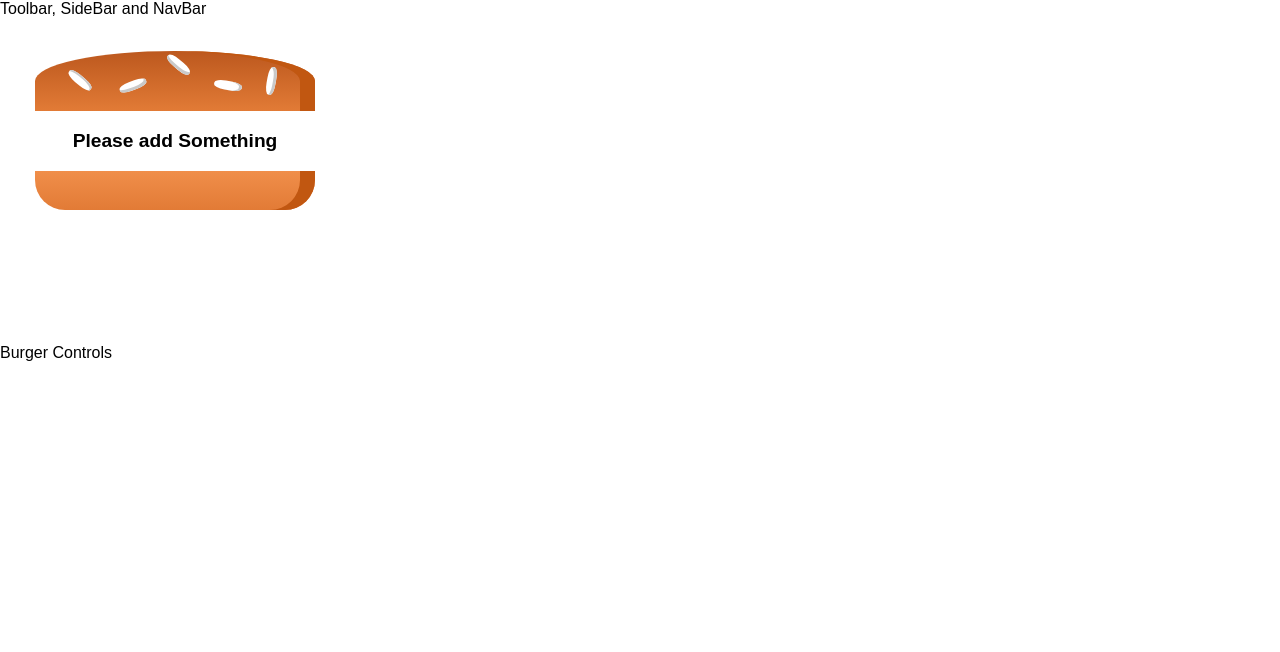
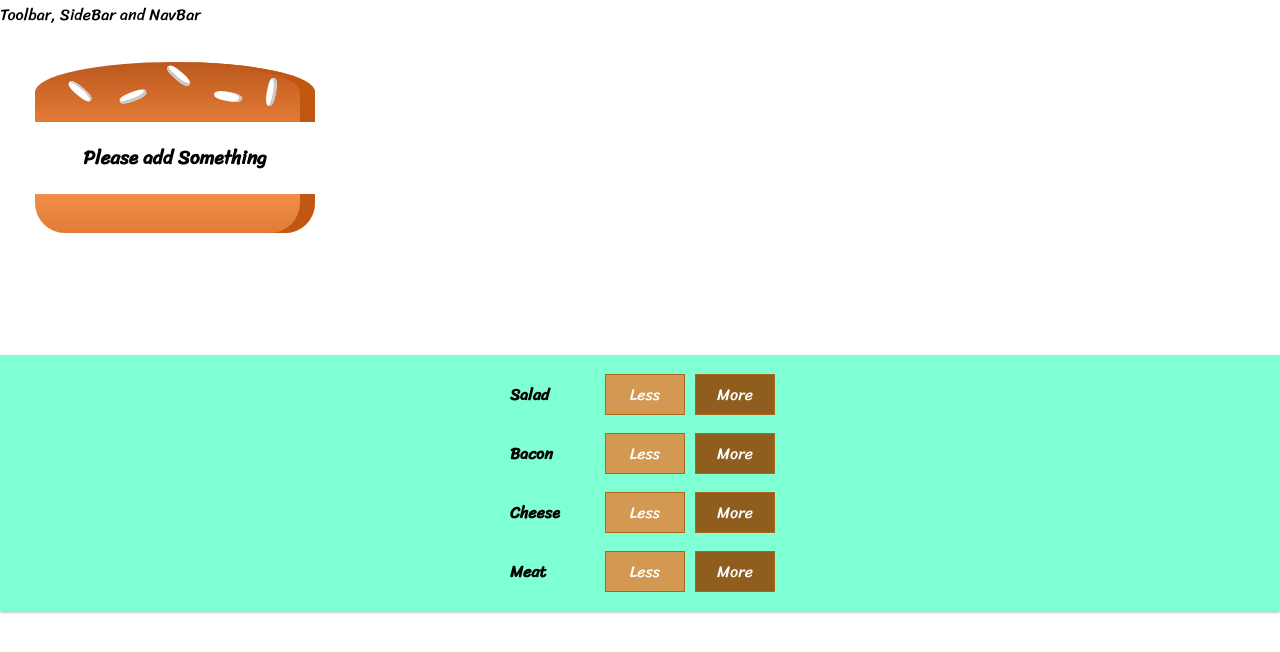
Before and after one commit to gmaharsh/Burger-Builder, a React app in the folder app/: page / in a window 1280 px wide. Shown: the top 652 px of the page. Built offline with nearby package versions, Linux system fonts and the light colour scheme.

Commit message:
Added Built Controls

```diff
--- a/app/public/index.html
+++ b/app/public/index.html
@@ -10,6 +10,8 @@
     -->
     <link rel="manifest" href="%PUBLIC_URL%/manifest.json">
     <link rel="shortcut icon" href="%PUBLIC_URL%/favicon.ico">
+    <link href="https://fonts.googleapis.com/css2?family=Sriracha&display=swap" rel="stylesheet">
+
     <!--
       Notice the use of %PUBLIC_URL% in the tags above.
       It will be replaced with the URL of the `public` folder during the build.
--- /dev/null
+++ b/app/src/components/Burger/BuiltControls/BuildControl/BuiltControl.css
@@ -0,0 +1,56 @@
+.BuildControl {
+    display: flex;
+    justify-content: space-between;
+    align-items: center;
+    margin: 5px 0;
+}
+
+.BuildControl button {
+    display: block;
+    font: inherit;
+    padding: 5px;
+    margin: 0 5px;
+    width: 80px;
+    border: 1px solid #AA6817;
+    cursor: pointer;
+    outline: none;
+}
+
+.BuildControl button:disabled {
+    background-color: #AC9980;
+    border: 1px solid #7E7365;
+    color: #ccc;
+    cursor: default;
+}
+
+.BuildControl button:hover:disabled {
+    background-color: #AC9980;
+    color: #ccc;
+    cursor: not-allowed;
+}
+
+.Label {
+    padding: 10px;
+    font-weight: bold;
+    width: 80px;
+}
+
+.BuildControl .Less {
+    background-color: #D39952;
+    color: white;
+}
+
+.BuildControl .More {
+    background-color: #8F5E1E;
+    color: white;
+}
+
+.BuildControl .Less:hover, .BuildControl .Less:active {
+    background-color: #DAA972;
+    color: white;
+}
+
+.BuildControl .More:hover,.BuildControl .More:active {
+    background-color: #99703F;
+    color: white;
+}
--- /dev/null
+++ b/app/src/components/Burger/BuiltControls/BuildControl/BuiltControl.js
@@ -0,0 +1,12 @@
+import React from 'react';
+import classes from './BuiltControl.css';
+
+const builtControl = ( props ) => (
+    <div className={classes.BuildControl}>
+        <div className={classes.Label}>{props.label}</div>
+        <button className={classes.Less}>Less</button>
+        <button className={classes.More}>More</button>
+    </div>
+);
+
+export default builtControl;
--- /dev/null
+++ b/app/src/components/Burger/BuiltControls/BuiltControls.css
@@ -0,0 +1,10 @@
+.BuiltControls{
+    width: 100%;
+    background-color: aquamarine;
+    display: flex;
+    flex-flow: column;
+    align-items: center;
+    box-shadow: 0 2px 2px #ccc;
+    margin: auto;
+    padding: 10px 0;
+}
--- /dev/null
+++ b/app/src/components/Burger/BuiltControls/BuiltControls.js
@@ -0,0 +1,20 @@
+import React from 'react';
+import classes from './BuiltControls.css';
+import BuildControl from './BuildControl/BuiltControl';
+
+const controls = [
+    {label: 'Salad' , type:'salad'},
+    {label: 'Bacon' , type:'bacon'},
+    {label: 'Cheese' , type:'cheese'},
+    {label: 'Meat' , type:'meat'}
+]
+
+const buildControls = ( props ) => (
+    <div className={classes.BuiltControls}>
+        {controls.map(ctrl => (
+            <BuildControl key={ctrl.key} label={ctrl.label} />
+        ))}
+    </div>
+);
+
+export default buildControls;
--- a/app/src/components/Burger/Burger.css
+++ b/app/src/components/Burger/Burger.css
@@ -4,6 +4,7 @@
     height: 250px;
     overflow: scroll;
     text-align: center;
+    align-items: center;
     font-weight: 700;
     font-size: 1.2rem;
 }
--- a/app/src/containers/BurgerBuilder/BurgerBuilder.js
+++ b/app/src/containers/BurgerBuilder/BurgerBuilder.js
@@ -1,6 +1,7 @@
 import React, {Component} from 'react';
 import Aux from '../../hoc/Aux';
 import Burger from '../../components/Burger/Burger';
+import BuiltControls from '../../components/Burger/BuiltControls/BuiltControls';
 
 class BurgerBuilder extends Component{
 
@@ -17,7 +18,7 @@ class BurgerBuilder extends Component{
         return(
             <Aux>
                 <Burger ingridents={this.state.ingridents} />
-                <div>Burger Controls</div>
+                <BuiltControls />
             </Aux>
         )
     }
--- a/app/src/index.css
+++ b/app/src/index.css
@@ -1,5 +1,5 @@
 body {
   margin: 0;
   padding: 0;
-  font-family: sans-serif;
+  font-family: 'Sriracha', cursive;
 }
```
